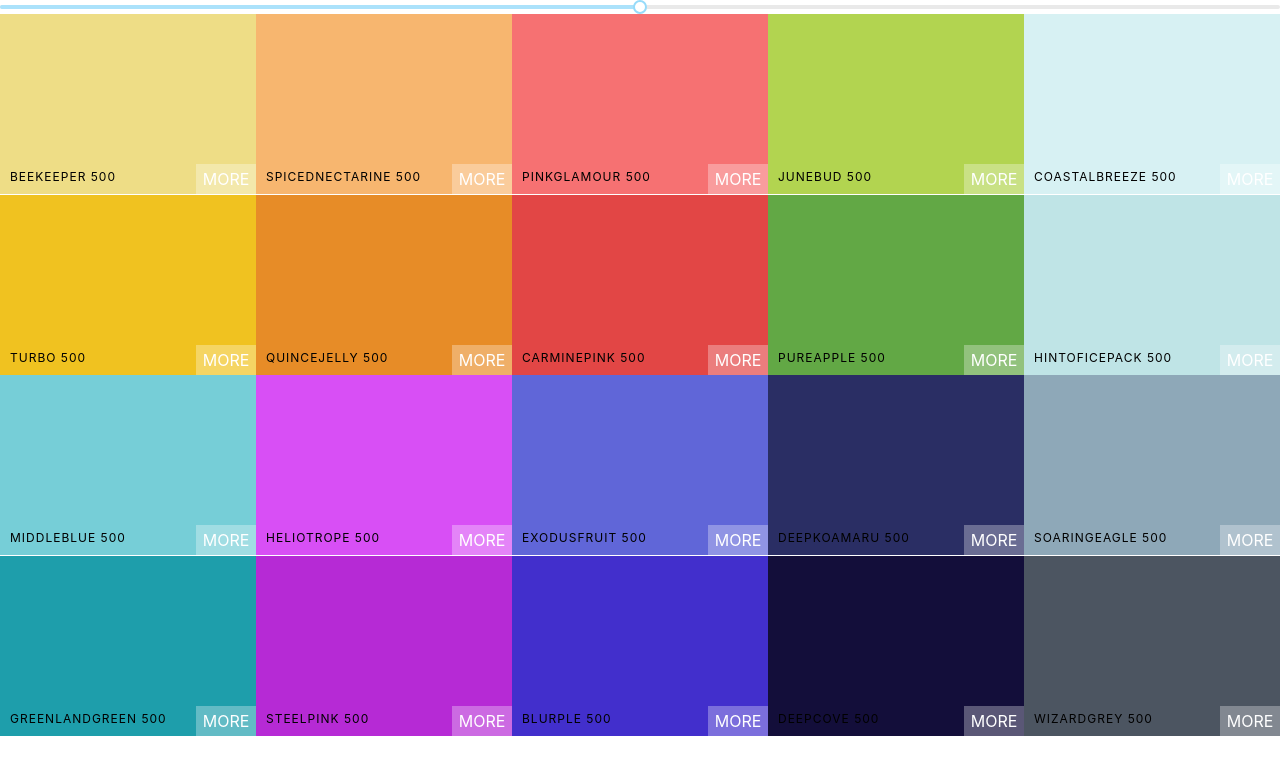
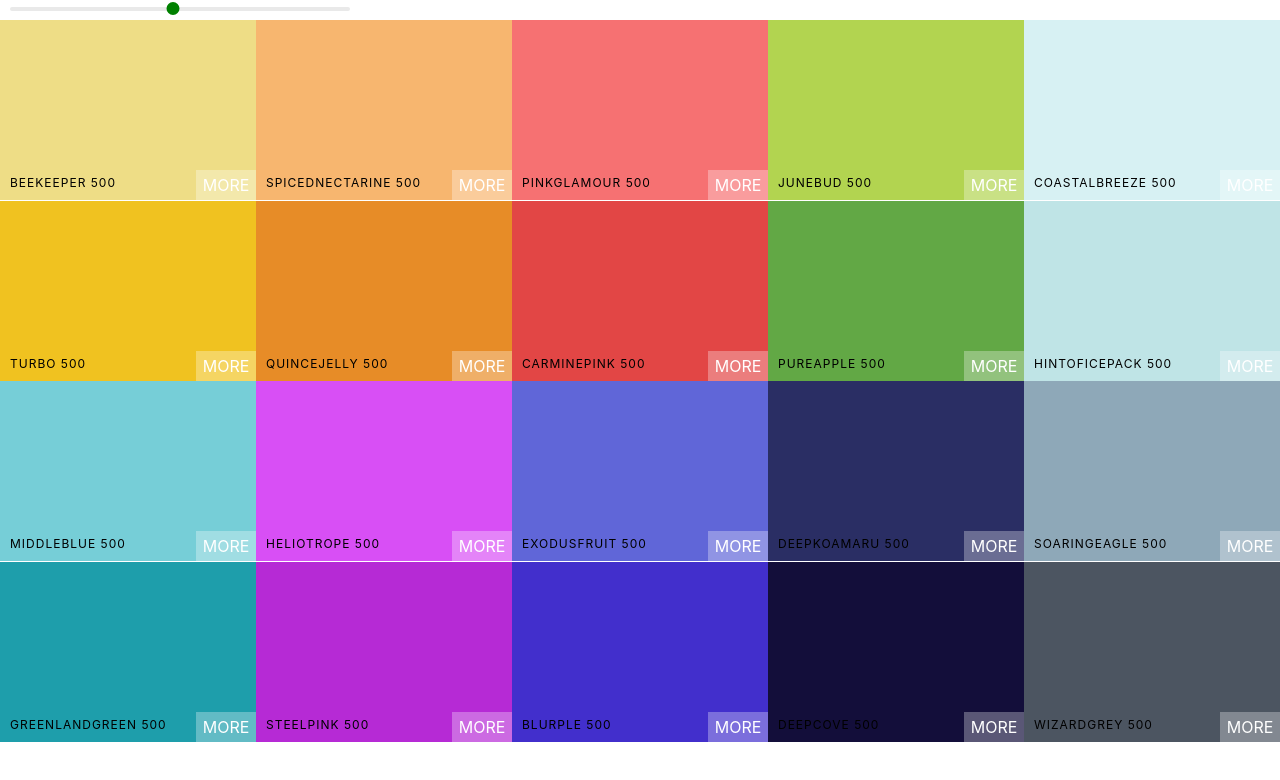
Before and after one commit to Georgee-lee/react_material_ui, a React (Create React App) app: page / in a window 1280 px wide. Shown: the top 780 px of the page. Built offline with nearby package versions, Linux system fonts and the light colour scheme.

Commit message:
styling the slider

```diff
--- a/src/Components/Palette/Palette.js
+++ b/src/Components/Palette/Palette.js
@@ -1,6 +1,6 @@
 import React, { Component } from "react";
+import "rc-slider/assets/index.css";
 import "./palette.css";
-import "rc-slider/assets/index.css";
 import ColorBox from "Components/ColorBox";
 import Slider, { Range } from "rc-slider";
 
@@ -28,7 +28,15 @@
 
     return (
       <div className="Palette">
-        <Slider defaultValue={level} min={100} max={900} step={100} onAfterChange={this.changeLevel} />
+        <div className="slider">
+          <Slider
+            defaultValue={level}
+            min={100}
+            max={900}
+            step={100}
+            onAfterChange={this.changeLevel}
+          />
+        </div>
         {/* Navbar Component */}
         <div className="Palette-colors">{colorBoxes}</div>
         {/* footer */}
--- a/src/Components/Palette/palette.css
+++ b/src/Components/Palette/palette.css
@@ -5,3 +5,32 @@
 .Palette-colors {
   height: 90%;
 }
+
+.slider {
+  width: 340px;
+  margin: 0 10px;
+  display: inline-block;
+}
+
+.rc-slider-track {
+  background-color: transparent;
+}
+
+.rc-slide-rail {
+  height: 8px;
+}
+
+.rc-slider-handle,
+.rc-slider-handle:active,
+.rc-slider-handle:hover,
+.rc-slider-handle:focus {
+  width: 13px;
+  height: 13px;
+
+  margin-left: -7px;
+
+  background-color: green;
+  outline: none;
+  border: 2px solid green;
+  box-shadow: none;
+}
```
